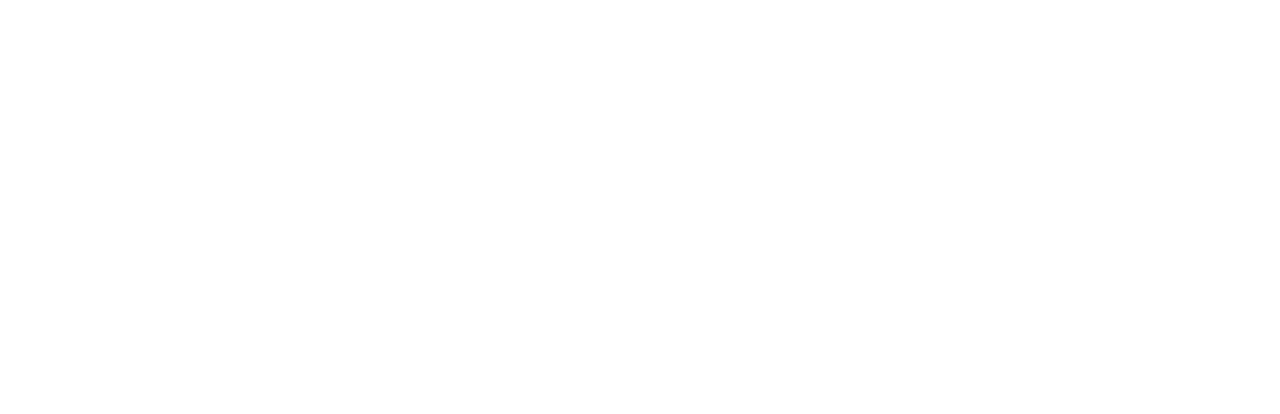
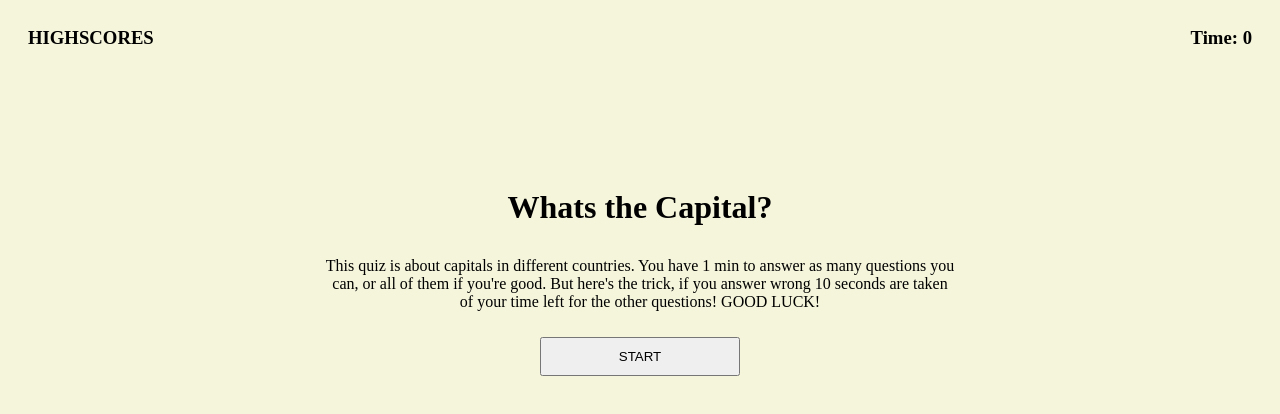
Before and after one commit to oliver23n/quiz, a plain HTML site: page index.html in a window 1280 px wide. Drawn offline with Linux system fonts and the light colour scheme.

Commit message:
added code for default display (main)

```diff
--- a/assets/css/styles.css
+++ b/assets/css/styles.css
@@ -0,0 +1,29 @@
+body {
+    background-color: beige;
+}
+.header {
+    display:flex;
+    justify-content: space-between;
+    padding: 0 20px;
+}
+main{
+    margin: 50px  0 ;
+    padding-top:50px;
+}
+
+.center{
+    text-align: center;
+}
+
+p{
+    padding: 10px 25%;
+    text-align: center;
+}
+
+.button{
+    display: block;
+    text-align: center;
+    padding:10px;
+    margin: 0 auto;
+    width:200px;
+}
--- a/index.html
+++ b/index.html
@@ -5,9 +5,23 @@
     <meta http-equiv="X-UA-Compatible" content="IE=edge">
     <meta name="viewport" content="width=device-width, initial-scale=1.0">
     <title>Quiz</title>
-    <link rel = "styles" href="./assets/css/styles.css" />
+    <link rel = "stylesheet" href="./assets/css/styles.css" />
 </head>
 <body>
+<header class="header">
+<h3 id="highscores">HIGHSCORES</h3>
+<h3 id="time">Time: 0</h3>
+</header>
+<main>
+    <h1 id="title" class="center">Whats the Capital?</h1>
+    <p class="desc" class="center">
+        This quiz is about capitals in different countries. You have 1 min to answer as many questions you can, or all of them if you're good. But here's the trick, if you answer wrong 10 seconds are taken of your time left for the other questions! GOOD LUCK!
+    </p>
+    <container>
+        <button id="start" class="button">START</button>
+    </container>
+
+</main>
 
     <script src="./assets/javascript/quiz.js"></script>
 </body>
```
Also changed, not shown: assets/javascript/quiz.js (+15 -0 lines).
